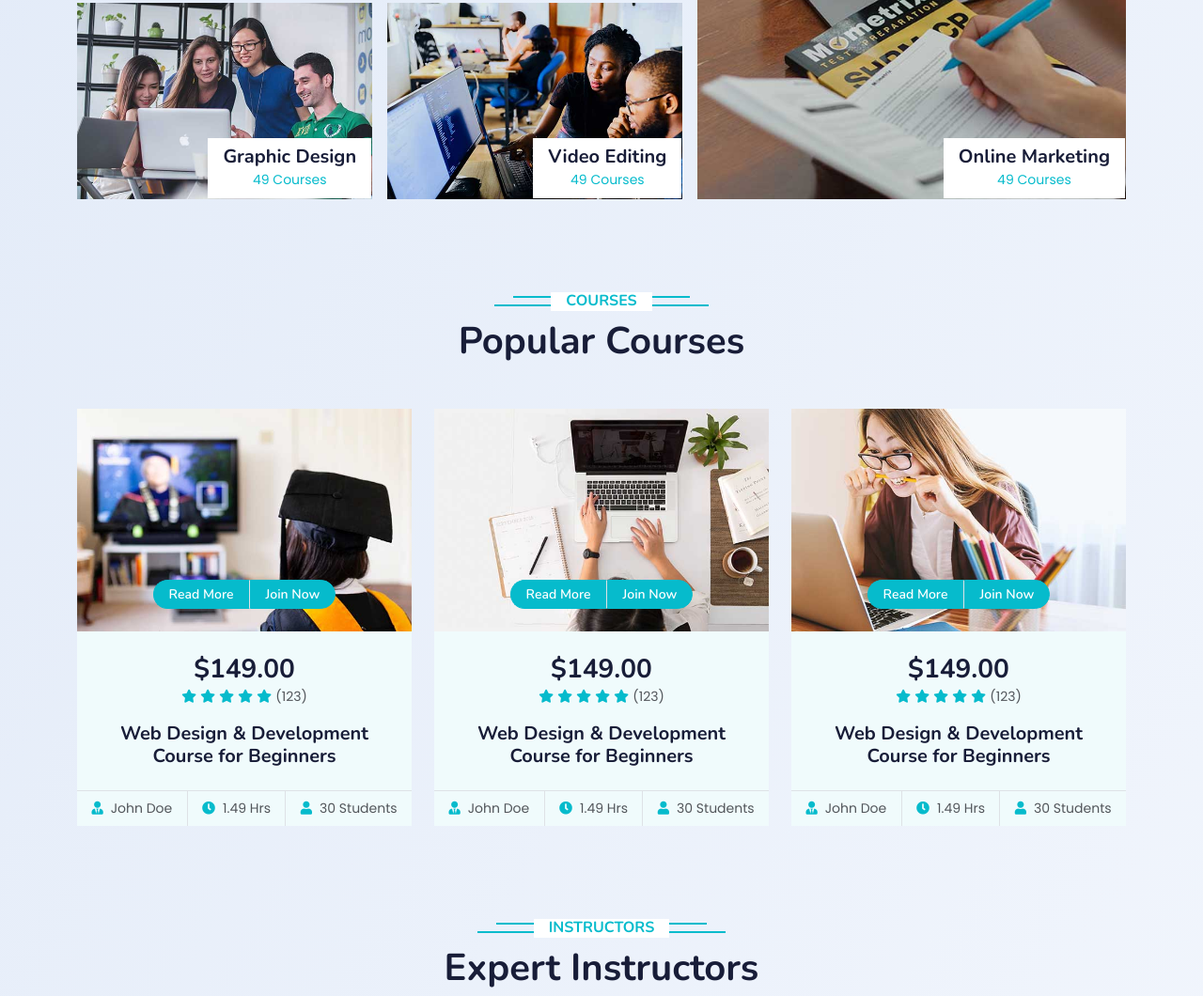
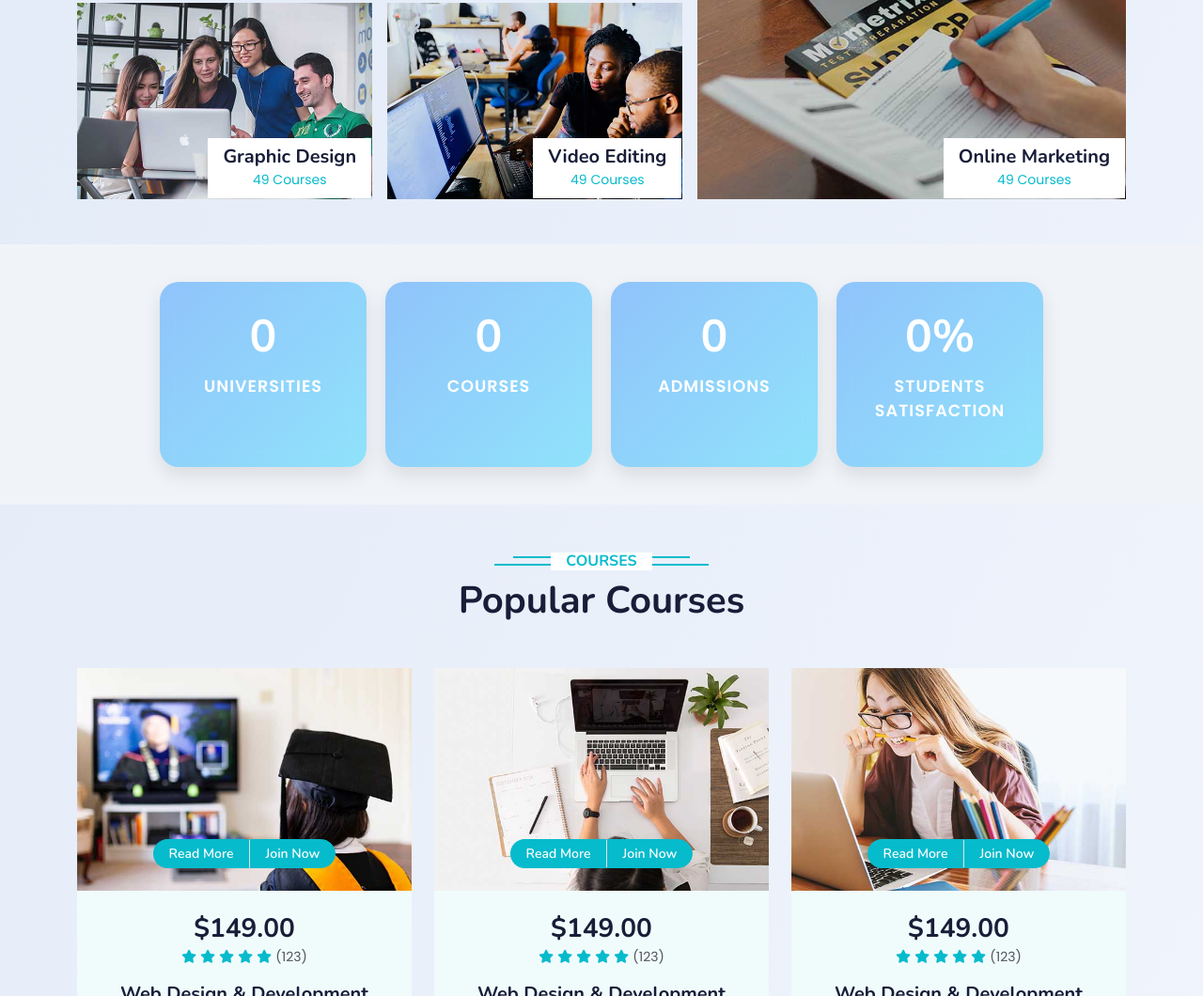
Before and after one commit to sarunkumar1729/nextgrade, a plain HTML site: page index.html in a window 1280 px wide. Shown: the part 2789-3849 px from the top of the page at 94% size. Drawn offline with nearby package versions, Linux system fonts and the light colour scheme.

Commit message:
second commit

```diff
--- /dev/null
+++ b/css/acheivements.css
@@ -0,0 +1,42 @@
+.counter-container {
+      display: flex;
+      justify-content: center;
+      flex-wrap: wrap;
+      gap: 20px;
+      padding: 40px;
+      background-color: #f0f4f8;
+    }
+
+    .counter-block {
+      background: linear-gradient(
+        135deg,
+        rgba(0, 123, 255, 0.4),
+        rgba(0, 200, 255, 0.4)
+      );
+      backdrop-filter: blur(10px);
+      padding: 30px 20px;
+      border-radius: 20px;
+      width: 220px;
+      text-align: center;
+      box-shadow: 0 8px 20px rgba(0, 0, 0, 0.1);
+      transition: transform 0.3s ease, box-shadow 0.3s ease;
+    }
+
+    .counter-block:hover {
+      transform: translateY(-5px);
+      box-shadow: 0 12px 25px rgba(0, 0, 0, 0.15);
+    }
+
+    .counter-block h2 {
+      font-size: 3rem;
+      color: #fff;
+      margin: 0;
+    }
+
+    .counter-block p {
+      margin-top: 10px;
+      font-weight: 600;
+      font-size: 1.1rem;
+      color: #ffffff;
+      letter-spacing: 1px;
+    }
--- a/index.html
+++ b/index.html
@@ -35,6 +35,9 @@
 
     <!-- navbar  -->
     <link rel="stylesheet" href="css/navbar.css">
+
+    <!-- acheivements -->
+    <link rel="stylesheet" href="css/acheivements.css">
 </head>
 
 <body>
@@ -335,6 +338,30 @@
         </div>
     </div>
     <!-- Categories Start -->
+
+    <!-- acheivements starting  -->
+
+    <!-- Counter Section -->
+    <div class="counter-container">
+      <div class="counter-block">
+        <h2 id="universities">0</h2>
+        <p>UNIVERSITIES</p>
+      </div>
+      <div class="counter-block">
+        <h2 id="courses">0</h2>
+        <p>COURSES</p>
+      </div>
+      <div class="counter-block">
+        <h2 id="admissions">0</h2>
+        <p>ADMISSIONS</p>
+      </div>
+      <div class="counter-block">
+        <h2 id="satisfaction">0%</h2>
+        <p>STUDENTS SATISFACTION</p>
+      </div>
+    </div>
+
+    <!-- achievements ending  -->
 
 
     <!-- Courses Start -->
@@ -717,6 +744,9 @@
 
     <!-- navbar  -->
     <script src="js/navbar.js"></script>
+
+    <!-- achievements -->
+    <script src="achievements.js"></script>
 </body>
 
 </html>
```
Also changed, not shown: js/acheivements.js (added, +43 -0 lines).
